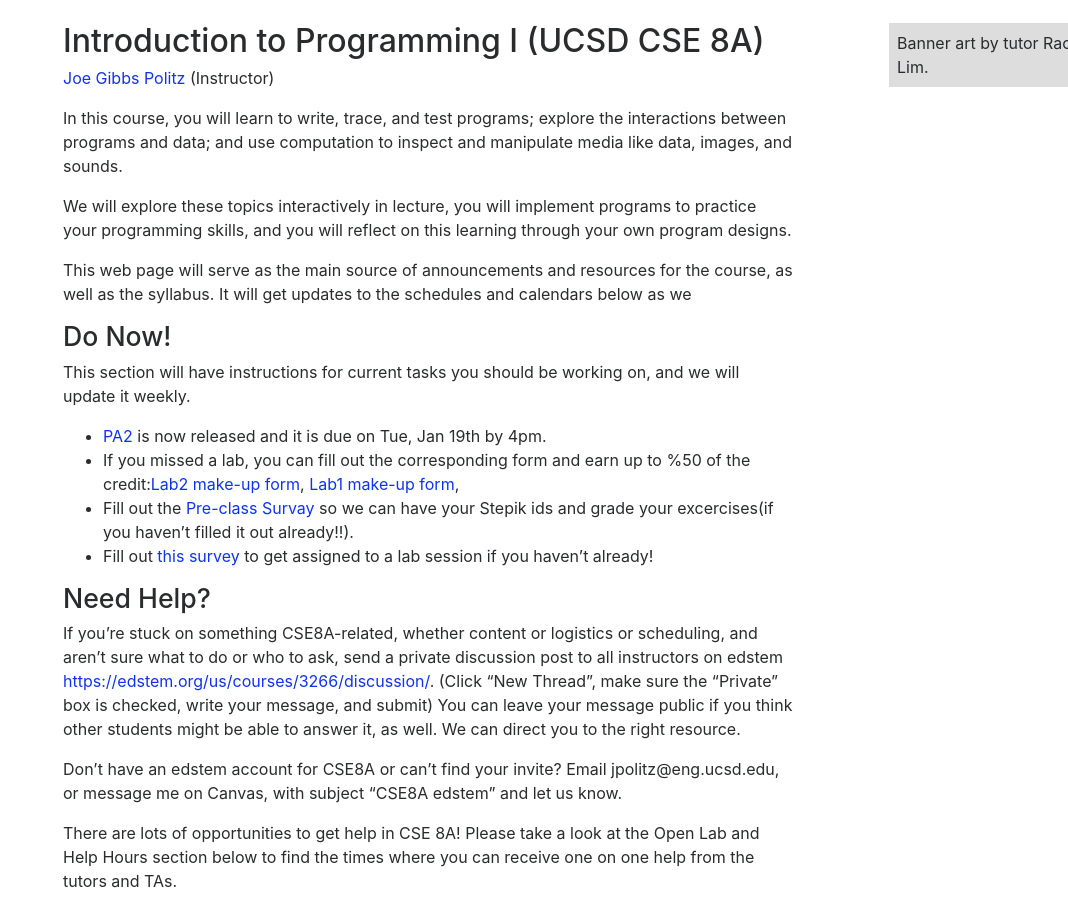
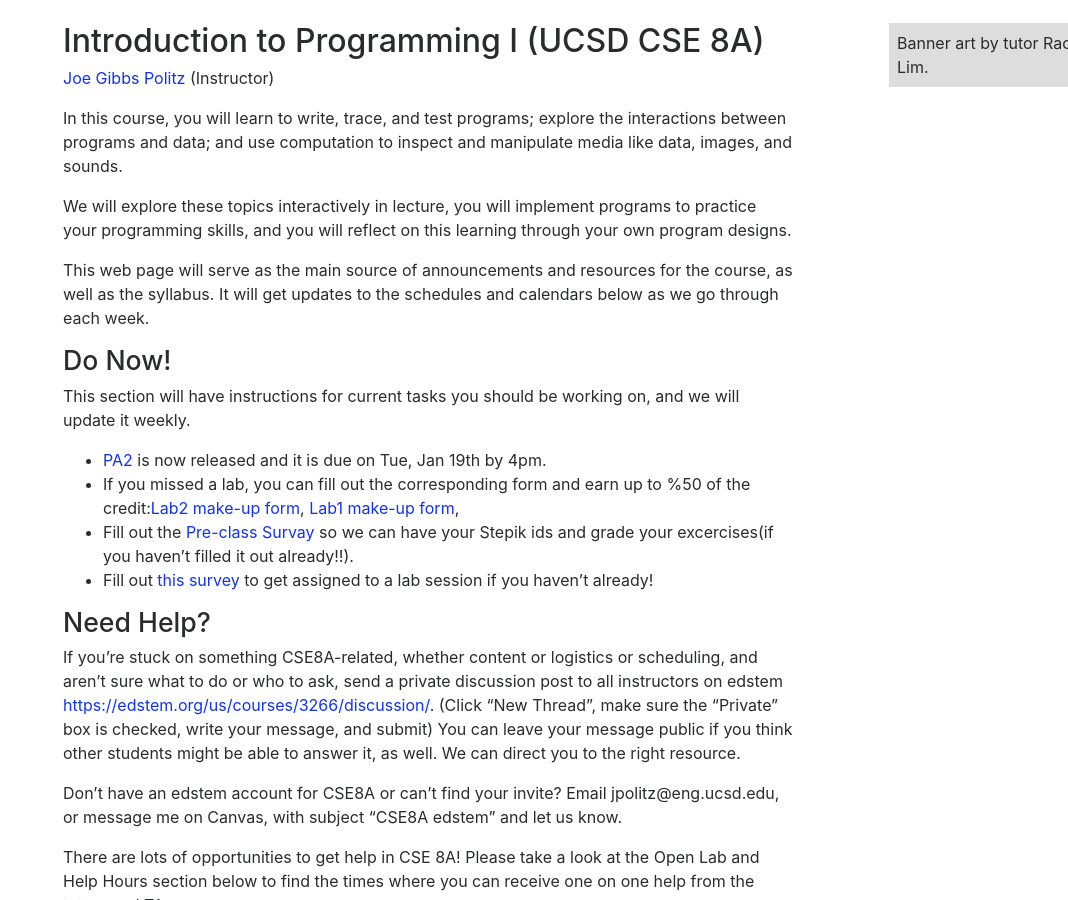
Before and after one commit to ucsd-cse8a-w21/ucsd-cse8a-w21.github.io, a Jekyll site: the page built from index.md, in a window 1280 px wide and 900 px high, scrolled down 517 px. Shown: the whole window, without its empty margins (212-1280 px from the left). Built offline with Jekyll 4.4.1, drawn with Linux system fonts in a browser that asks for light colours; nearby versions of some CDN libraries.

Commit message:
dangling sentence?

```diff
--- a/index.md
+++ b/index.md
@@ -21,7 +21,7 @@ learning through your own program designs.
 
 This web page will serve as the main source of announcements and resources
 for the course, as well as the syllabus. It will get updates to the schedules
-and calendars below as we
+and calendars below as we go through each week.
 
 ## Do Now!
 
```
